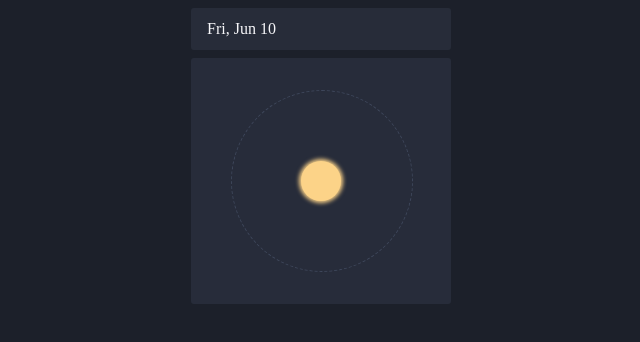
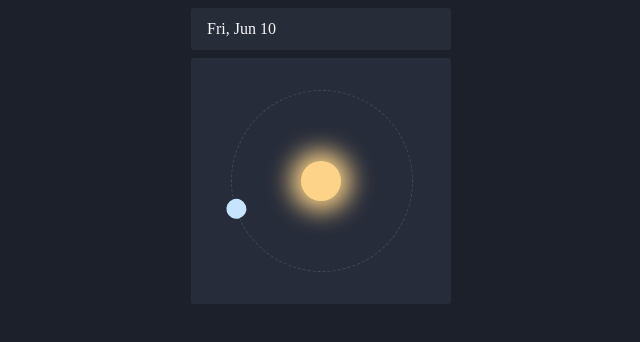
Before and after one commit to winniethemu/winniethemu.github.io, a React app: page / in a window 1280 px wide. Shown: the top 342 px of the page, without its empty margins (319-959 px from the left). Built offline with nearby package versions, Linux system fonts and the light colour scheme.

Commit message:
Calculate alpha

```diff
--- a/src/components/SolarDatepicker/SolarSystem.tsx
+++ b/src/components/SolarDatepicker/SolarSystem.tsx
@@ -1,8 +1,9 @@
 import * as React from 'react';
 import styled from 'styled-components';
 
-import { background } from './constant';
+import { background, monthDays } from './constant';
 import { RotatorProps, SolarSystemProps } from './type';
+import { isLeapYear } from './util';
 
 const Wrapper = styled.div`
   position: relative;
@@ -12,10 +13,13 @@ const Wrapper = styled.div`
 `;
 
 const Rotator = styled.div<RotatorProps>`
+  position: relative;
   width: 180px;
   height: 180px;
+  cursor: grab;
   border: 1px dashed hsl(222, 19%, 30%);
   border-radius: 1000px;
+  transform: rotate(${props => props.alpha}deg);
 `;
 
 const Sun = styled.div`
@@ -33,46 +37,89 @@ const Sun = styled.div`
 const SunGlow = styled(Sun)`
   @keyframes sun-blur {
     0% {
-      filter: blur(2px);
+      filter: blur(8px);
     }
 
-    15% {
-      filter: blur(4px);
+    10% {
+      filter: blur(9px);
+    }
+
+    20% {
+      filter: blur(10px);
     }
 
     30% {
-      filter: blur(6px);
+      filter: blur(11px);
+    }
+
+    40% {
+      filter: blur(12px);
     }
 
     50% {
-      filter: blur(8px);
+      filter: blur(13px);
+    }
+
+    60% {
+      filter: blur(12px);
     }
 
     70% {
-      filter: blur(6px);
+      filter: blur(11px);
     }
 
-    85% {
-      filter: blur(4px);
+    80% {
+      filter: blur(10px);
+    }
+
+    90% {
+      filter: blur(9px);
     }
 
     100% {
-      filter: blur(2px);
+      filter: blur(8px);
     }
   }
 
   z-index: 0;
-  transform: translate(-50%, -50%) scale(1.1);
+  transform: translate(-50%, -50%) scale(1.5);
   animation: sun-blur 4000ms;
   animation-iteration-count: infinite;
   animation-timing-function: ease-in-out;
 `;
 
+const Earth = styled.div`
+  width: 20px;
+  height: 20px;
+  position: absolute;
+  top: 50%;
+  right: 0;
+  transform: translate(50%, -50%);
+  background-color: hsl(209, 100%, 89%);
+  border-radius: 1000px;
+`;
+
 export const SolarSystem: React.FC<SolarSystemProps> = ({ date }) => {
-  const degree = 1;
+  const day = date.getDate();
+  const month = date.getMonth();
+  const year = date.getFullYear();
+
+  // calculate number of days since Jan 1
+  let numOfDays = 0;
+  for (let i = 0; i < month; i++) {
+    if (i === 1 && isLeapYear(year)) {
+      numOfDays += 28;
+    } else {
+      numOfDays += monthDays[i];
+    }
+  }
+  numOfDays += day;
+
   return (
     <Wrapper>
-      <Rotator degree={degree} />
+      <Rotator alpha={numOfDays}>
+        <Earth />
+      </Rotator>
       <Sun />
       <SunGlow />
     </Wrapper>
--- a/src/components/SolarDatepicker/constant.ts
+++ b/src/components/SolarDatepicker/constant.ts
@@ -1,3 +1,18 @@
 export const primary = 'hsl(231, 100%, 76%)';
 export const secondary = 'hsl(222, 19%, 24%)';
 export const background = 'hsl(223, 19%, 19%)';
+
+export const monthDays: Record<number, number> = {
+  0: 31,
+  1: 29,
+  2: 31,
+  3: 30,
+  4: 31,
+  5: 30,
+  6: 31,
+  7: 31,
+  8: 30,
+  9: 31,
+  10: 30,
+  11: 31,
+};
--- a/src/components/SolarDatepicker/type.ts
+++ b/src/components/SolarDatepicker/type.ts
@@ -3,5 +3,5 @@ export interface SolarSystemProps {
 }
 
 export interface RotatorProps {
-  degree: number;
+  alpha: number;
 }
--- a/src/components/SolarDatepicker/util.ts
+++ b/src/components/SolarDatepicker/util.ts
@@ -29,3 +29,8 @@ export const formatDate = (date: Date) => {
   const month = date.getMonth();
   return `${dayName[dayOfWeek]}, ${monthName[month]} ${day}`;
 };
+
+export const isLeapYear = (year: number) => {
+  if (year % 100 === 0) return year % 400 === 0;
+  return year % 4 === 0;
+};
```
